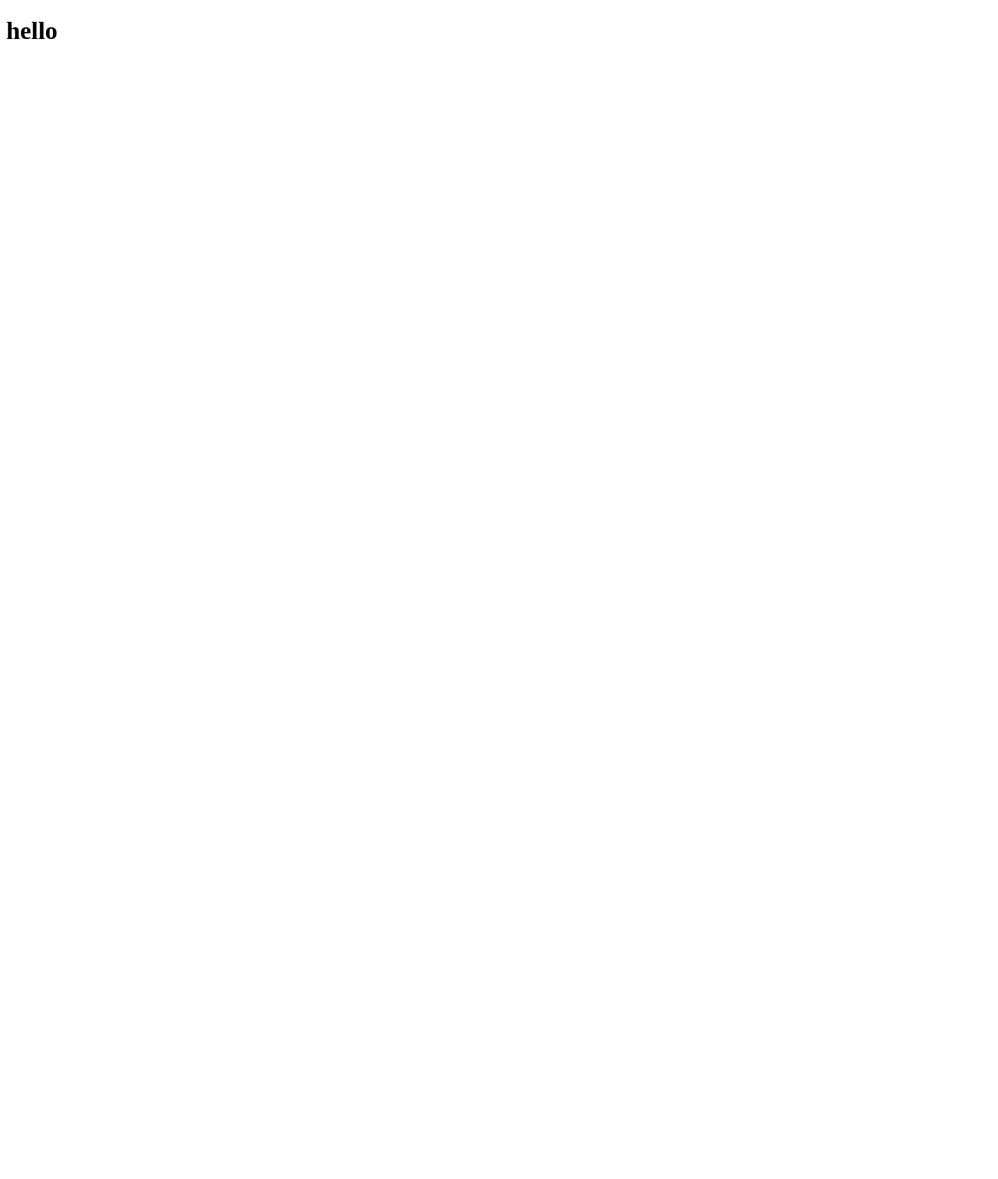
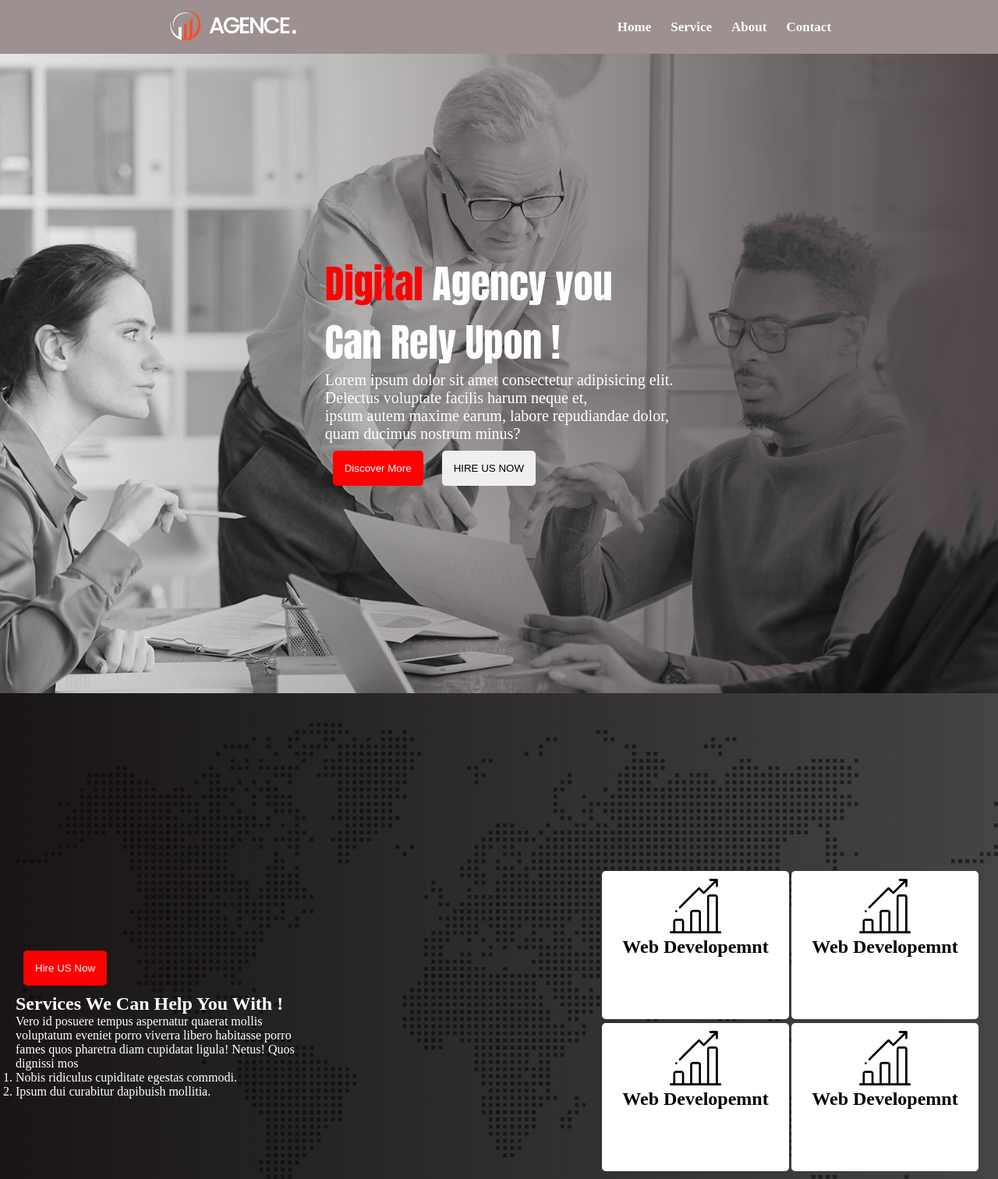
Before and after one commit to RashelAhammed/digital-agency, a plain HTML site: page index.html in a window 1280 px wide. Shown: the top 1512 px of the page at 78% size. Before the commit the page ends 800 px from the top, so only its background shows below. Drawn offline with Linux system fonts and the light colour scheme.

Commit message:
add service section

```diff
--- a/index.html
+++ b/index.html
@@ -1,12 +1,83 @@
 <!DOCTYPE html>
 <html lang="en">
+
 <head>
   <meta charset="UTF-8">
   <meta name="viewport" content="width=device-width, initial-scale=1.0">
   <title>Digital Agency</title>
   <link rel="stylesheet" href="style.css">
 </head>
+
 <body>
-  <h1>hello</h1>
+  <header>
+    <!-- This is nav section  -->
+    <nav>
+        <div class="nav-container">
+          <div class="nav-logo">
+            <img class="logo-img" src="./asset/logo/logo.png" alt="logo">
+          </div>
+          <div class="nav-item">
+              <li>Home</li>
+              <li>Service</li>
+              <li>About</li>
+              <li>Contact</li>
+            </div>
+          </div>
+        </div>
+      </nav>
+    </header>
+    <!-- This is header banner section  -->
+    <div class="banner-container">
+      <div >
+        <h1 class="banner-heading"> <span class="h-titel">Digital</span> Agency you<br>Can Rely Upon !</h1>
+        <p class="banner-description">Lorem ipsum dolor sit amet consectetur adipisicing elit.<br> Delectus voluptate facilis harum neque et,<br> ipsum autem maxime earum, labore repudiandae dolor, <br>quam ducimus nostrum minus?</p>
+        <button class="btn btn-primary">Discover More</button>
+        <button class="btn">HIRE US NOW</button>
+       </div>
+    </div>
+    <main>
+<section>
+  <!-- service section  -->
+  <div class="service-container">
+    <div class="service-left">
+      <button class="btn btn-primary">Hire US Now</button>
+      <h1>Services We Can Help You With !</h1>
+      <p class="service-description">Vero id posuere tempus aspernatur quaerat mollis voluptatum eveniet porro viverra libero habitasse porro fames quos pharetra diam cupidatat ligula! Netus! Quos dignissi mos</p>
+      <ol>
+        <li>Nobis ridiculus cupiditate egestas commodi.</li>
+        <li>Ipsum dui curabitur dapibuish mollitia.</li>
+      </ol>
+    </div>
+      <div class="service-right">
+        <div class="all-box">
+          <div class="box">
+            <img class="service-logo" src="asset/icons/bar-chart.png" alt="">
+            <h2>Web Developemnt</h2>
+          </div>
+          <div class="box">
+            <img class="service-logo" src="asset/icons/bar-chart.png" alt="">
+            <h2>Web Developemnt</h2>
+          </div>
+
+      </div>
+        <div class="all-box">
+          <div class="box">
+            <img class="service-logo" src="asset/icons/bar-chart.png" alt="">
+            <h2>Web Developemnt</h2>
+          </div>
+          <div class="box">
+            <img class="service-logo" src="asset/icons/bar-chart.png" alt="">
+            <h2>Web Developemnt</h2>
+          </div>
+
+      </div>
+    </div>
+  </div>
+</section>
+  </main>
+  <footer>
+
+  </footer>
 </body>
+
 </html>
--- a/style.css
+++ b/style.css
@@ -0,0 +1,89 @@
+*{
+  padding: 0;
+  margin: 0;
+}
+
+.nav-container{
+  display: flex;
+  align-items: center;
+  justify-content: space-around;
+  background-color: rgb(156, 144, 144);
+  padding: 10px;
+}
+.nav-item{
+  display: flex;
+  list-style:none ;
+  gap: 25px;
+  cursor: pointer;
+  font-size: 17px;
+  color: white;
+  font-weight: bold;
+}
+.h-titel{
+  color: red;
+}
+.btn{
+  padding: 15px;
+  border: 0;
+  border-radius: 5px;
+  margin: 10px;
+}
+.btn-primary{
+  background-color: red;
+  color: white;
+}
+.banner-heading{
+  font-size: 50px;
+  font-weight: bold;
+  font-family:Impact, Haettenschweiler, 'Arial Narrow Bold', sans-serif;
+  color: white;
+}
+.banner-container{
+  display: flex;
+  height: 100vh;
+  align-items: center;
+  justify-content:center;
+  background-image:url("asset/image/background.jpg"),linear-gradient(to right, rgba(255,0,0,0), rgb(80, 72, 72));
+  background-blend-mode: darken;
+  padding: 10px;
+  background-position: center;
+  background-size: cover;
+
+}
+.banner-description{
+  color: white;
+  font-size: 20px;
+
+}
+.service-logo{
+  width: 70px;
+}
+.service-container{
+  color: white;
+  display: flex;
+  height: 100vh;
+  align-items: center;
+  justify-content:center;
+  background-image:url("asset/image/footer-bg.png"),linear-gradient(to right, rgba(8, 4, 4, 0.934), rgba(5, 4, 4, 0.745));
+  background-blend-mode: darken;
+  padding: 20px;
+
+}
+.box{
+  width: 220px;
+  height: 170px;
+  padding: 10px;
+  border-radius: 5px;
+  text-align: center;
+  color: black;
+  background-color: white;
+
+}
+.service-description{
+width: 50%;
+}
+.all-box{
+  display: flex;
+  gap: 3px;
+  margin: 5px;
+}
```
Also changed, not shown: asset/icons/bar-chart.png (added), asset/icons/coding.png (added), asset/icons/digital-marketing.png (added), asset/icons/phone-call.png (added), asset/icons/startup.png (added), asset/image/author.jpg (added), asset/image/background.jpg (added), asset/image/blog-1.jpg (added), asset/image/blog-2.jpg (added), asset/image/blog-3.jpg (added), asset/image/footer-bg.png (added), asset/image/girl-3.jpg (added), asset/image/man-1.jpg (added), asset/image/man-2.jpg (added), 2 more files.
